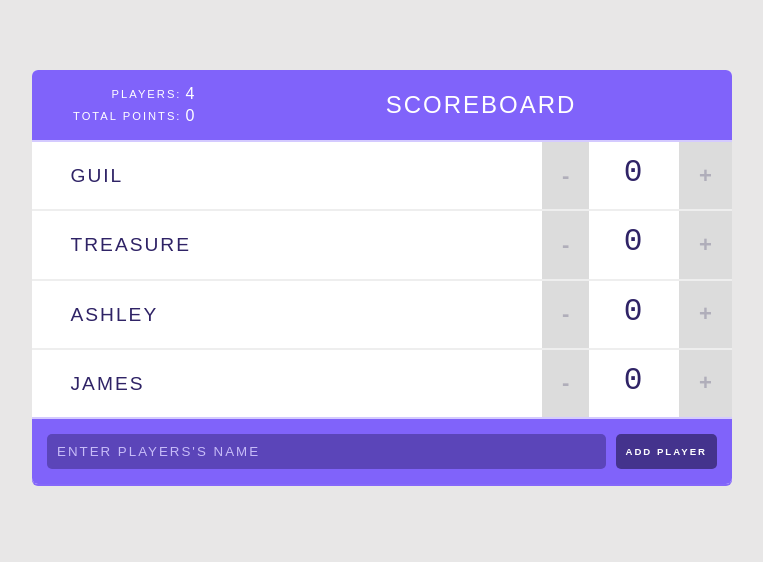
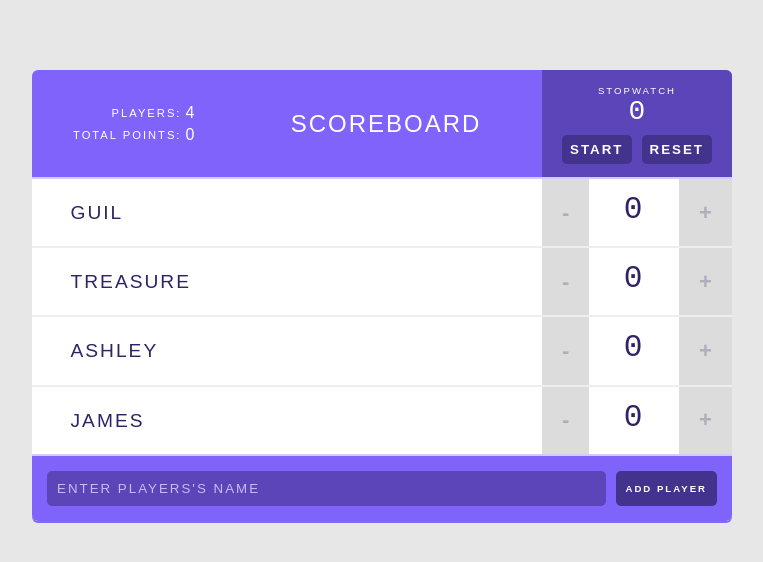
Before and after one commit to ramandeepformay/scorecard, a React (Create React App) app: page / in a window 1280 px wide. Shown: the top 562 px of the page, without its empty margins (258-1021 px from the left). Built offline with nearby package versions, Linux system fonts and the light colour scheme.

Commit message:
developing stopwatch functionality

```diff
--- a/src/components/AddPlayerForm.js
+++ b/src/components/AddPlayerForm.js
@@ -17,7 +17,14 @@ class AddPlayerForm extends Component{
         // stopping the dafault behaviour of the browser
         e.preventDefault();
         // passing the current value of input  using add player prop
-        this.props.addPlayer(this.state.value);
+        // adding only when calue is not empty
+        if(this.state.value!== ""){
+            this.props.addPlayer(this.state.value);
+        }
+        // after addition clearing out the input
+        this.setState({
+            value:""
+        })
     }
 
     render(){
--- a/src/components/Header.js
+++ b/src/components/Header.js
@@ -1,6 +1,7 @@
 import React from "react";
 // importing stats
 import Stats from "./Stats";
+import Stopwatch from "./Stopwatch";
 
 const Header = (props) => {
     return (
@@ -9,6 +10,8 @@ const Header = (props) => {
           totalPlayers={props.totalPlayers}
         />
         <h1>{ props.title }</h1>
+        {/* STOP WATCH COMPONENT */}
+        <Stopwatch />
       </header>
   );
 }
--- /dev/null
+++ b/src/components/Stopwatch.js
@@ -0,0 +1,27 @@
+import React,{Component} from "react";
+
+class Stopwatch extends Component{
+    state ={
+        isRunning:false
+    }
+    // toggling start and stop when clicking the button
+    toggleHandler=()=>{
+        this.setState({
+            isRunning:!this.state.isRunning
+        })
+    }
+    render(){
+    return(
+        <div className="stopwatch">
+            <h2>Stopwatch</h2>
+            <span className="stopwatch-time">0</span>
+            <button onClick={this.toggleHandler}>
+            {/* using ternary opeartor changing text of button */}
+                {this.state.isRunning?"Stop":"Start"}
+            </button>
+            <button>Reset</button>
+        </div>
+        );
+    }
+}
+export default Stopwatch;
```
